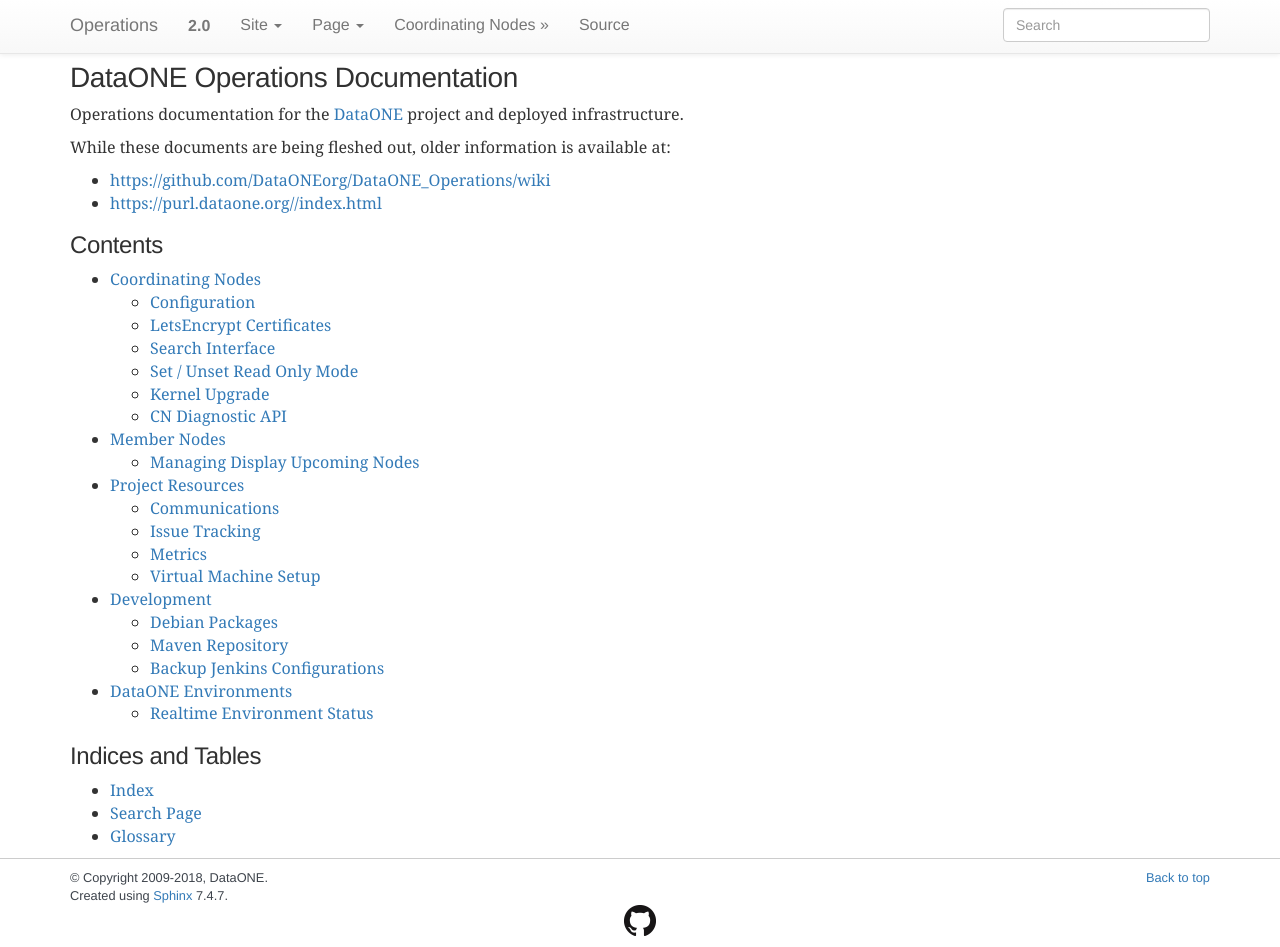
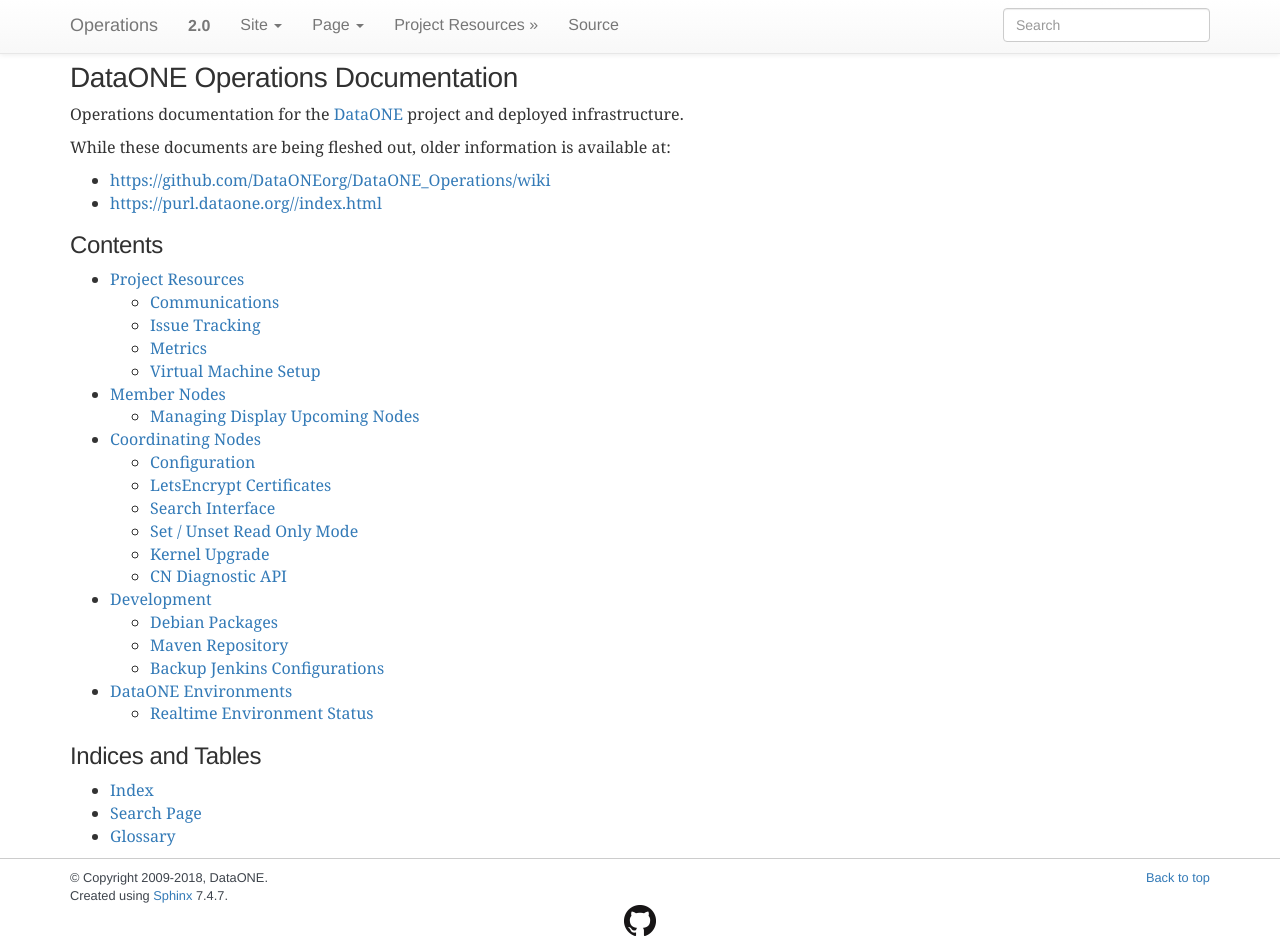
Before and after one commit to DataONEorg/Operations_Documentation, a Sphinx documentation site: the page built from source/index.rst, in a window 1280 px wide and 947 px high. Built offline with Sphinx 7.4.7, drawn with Linux system fonts in a browser that asks for light colours; formulas are drawn with MathJax 3; pages that are not in the unit, such as notebooks, are missing from menus.

```diff
--- a/source/index.rst
+++ b/source/index.rst
@@ -19,9 +19,9 @@ Contents
    :maxdepth: 2
    :glob:
 
+   PROJ/index
+   MN/index
    CN/index
-   MN/index
-   PROJ/index
    DEV/index
    Status/index
 
```
